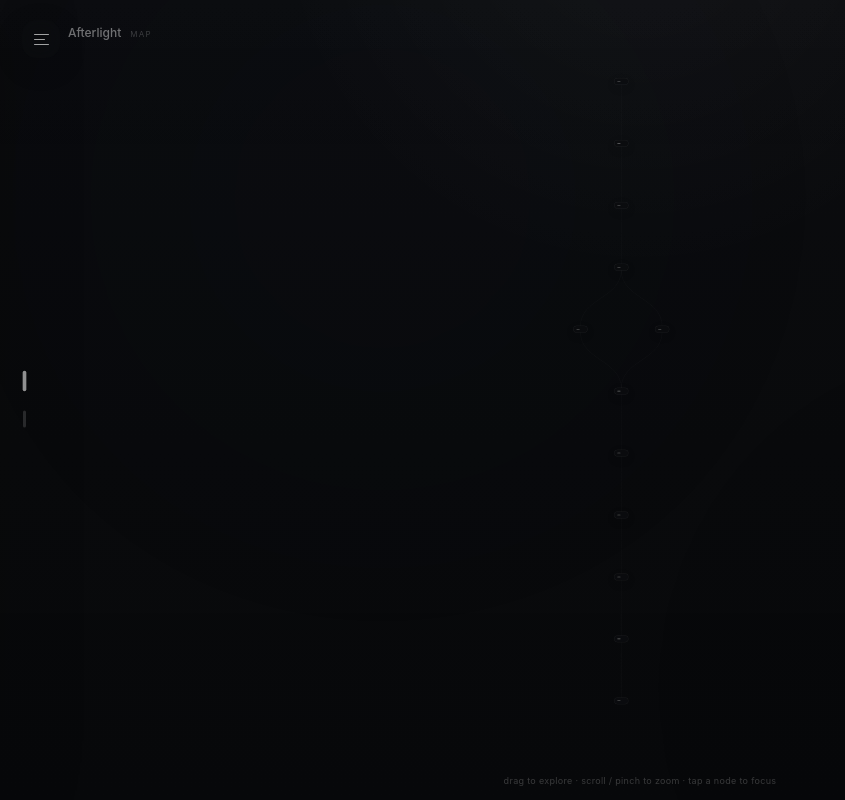
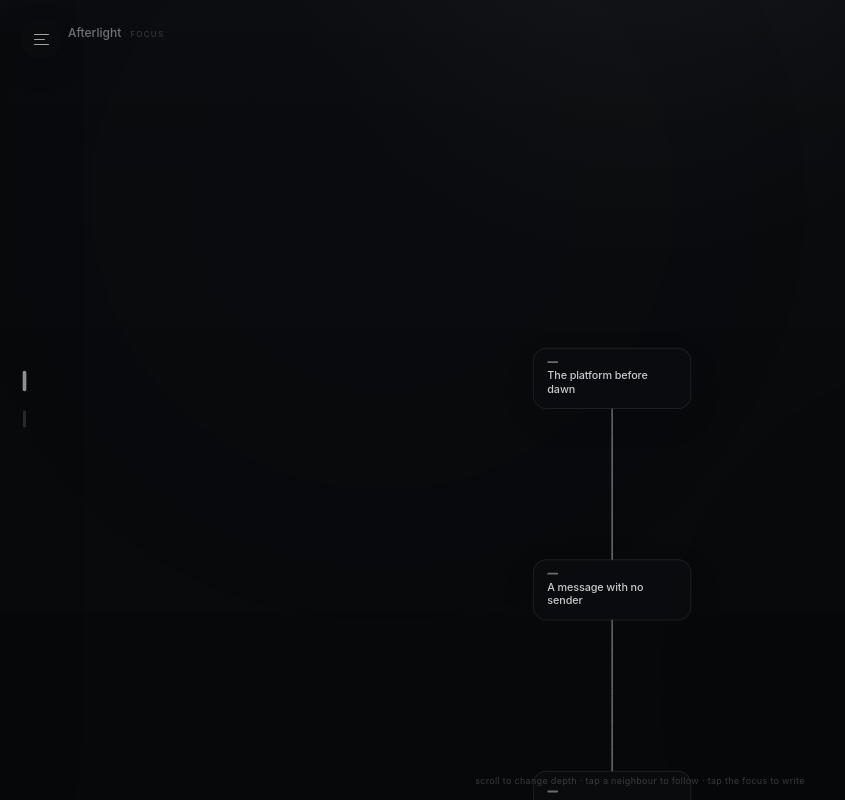
Before and after one commit to vnprr/projects, a React (Vite) app in the folder storyspace-vite/: page / in a window 1280 px wide. Shown: the whole page, without its empty margins (0-845 px from the left). Built offline with nearby package versions, Linux system fonts and the light colour scheme.

Commit message:
Storyspace: render only graph and note modes

```diff
--- a/storyspace-vite/src/components/App.tsx
+++ b/storyspace-vite/src/components/App.tsx
@@ -27,7 +27,7 @@ export function App() {
       <Ambient />
       <NavigatorPanel />
       <DepthRail />
-      {state.currentLevel !== 'note' && <CanvasView mode={state.currentLevel} />}
+      {state.currentLevel === 'canvas' && <CanvasView />}
       {state.currentLevel === 'note' && <NoteView />}
     </main>
   );
```
